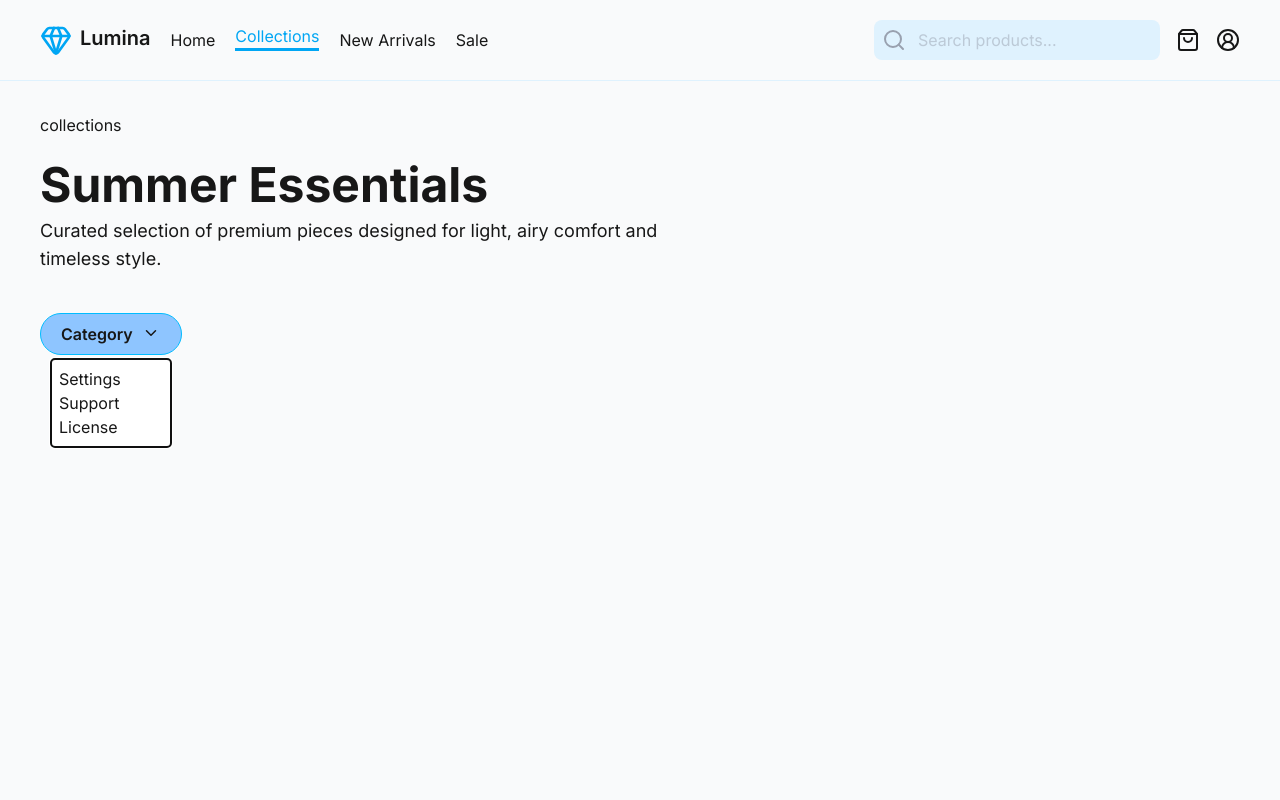
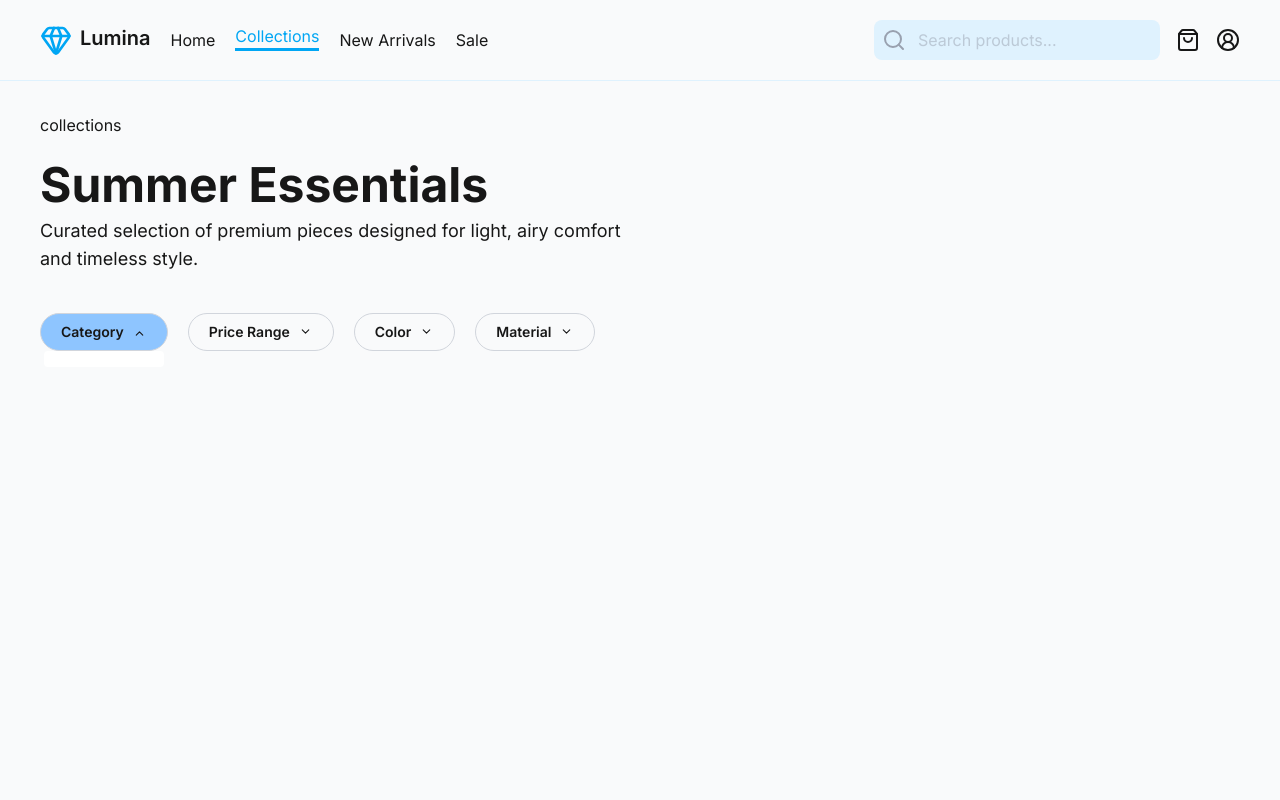
Before and after one commit to dev-dabid/next-ecommerce, a Next.js app: page /collections in a window 1280 px wide. Both pictures are taken after a click on the button "Category". Shown: the top 800 px of the page. Built offline with nearby package versions, Linux system fonts and the light colour scheme.

Commit message:
feat: enhance FilterDropdown component with props and update usage in page

```diff
--- a/src/app/collections/FilterDropdown.tsx
+++ b/src/app/collections/FilterDropdown.tsx
@@ -1,29 +1,39 @@
+"use client";
+
+type FilterDropdownProps = {
+  title: string;
+  menuItem?: string[];
+};
+
 import { Menu, MenuButton, MenuItem, MenuItems } from "@headlessui/react";
 import { ChevronDown } from "lucide-react";
 
-const FilterDropdown = () => {
+const FilterDropdown = ({ title, menuItem }: FilterDropdownProps) => {
   return (
     <Menu>
-      <MenuButton className="data-active:bg-blue-300 data-hover:bg-amber-500 flex items-center gap-2 border border-sky-400 py-2 px-5 rounded-3xl font-semibold focus:outline-none">
-        Category <ChevronDown className="pb-0.5" size={20} />
-      </MenuButton>
-      <MenuItems className="bg-white w-30 mt-1 p-2 rounded" anchor="bottom">
-        <MenuItem>
-          <a className="block data-focus:bg-blue-100" href="/settings">
-            Settings
-          </a>
-        </MenuItem>
-        <MenuItem>
-          <a className="block data-focus:bg-blue-100" href="/support">
-            Support
-          </a>
-        </MenuItem>
-        <MenuItem>
-          <a className="block data-focus:bg-blue-100" href="/license">
-            License
-          </a>
-        </MenuItem>
-      </MenuItems>
+      {({ open }) => (
+        <>
+          <MenuButton className="data-active:bg-blue-300 data-hover:bg-sky-100 data-hover:text-sky-400 data-hover:border-sky-400 flex items-center gap-2 border border-gray-300 py-2 px-5 rounded-3xl font-semibold focus:outline-none text-sm">
+            {title}
+            <ChevronDown
+              size={15}
+              className={`transition-transform duration-70 ${open ? "rotate-180" : ""} pb-0.5`}
+            />
+          </MenuButton>
+          <MenuItems
+            className="bg-white w-30  p-2 rounded focus:outline-none"
+            anchor="bottom"
+          >
+            {menuItem?.map((item, index) => (
+              <MenuItem key={index}>
+                <a className="block data-focus:bg-blue-100" href="/settings">
+                  {item}
+                </a>
+              </MenuItem>
+            ))}
+          </MenuItems>
+        </>
+      )}
     </Menu>
   );
 };
--- a/src/app/collections/page.tsx
+++ b/src/app/collections/page.tsx
@@ -10,15 +10,18 @@ export default function Page() {
         <div className="mb-10">
           <div>
             <h1 className="text-5xl font-bold mb-2">Summer Essentials</h1>
-            <p className="text-lg max-w-[55ch]">
+            <p className="text-lg max-w-[53ch]">
               Curated selection of premium pieces designed for light, airy
               comfort and timeless style.
             </p>
           </div>
         </div>
 
-        <div className="">
-          <FilterDropdown />
+        <div className="hidden md:flex gap-5">
+          <FilterDropdown title={"Category"} />
+          <FilterDropdown title={"Price Range"} />
+          <FilterDropdown title={"Color"} />
+          <FilterDropdown title={"Material"} />
         </div>
       </div>
       <Footer />
```
